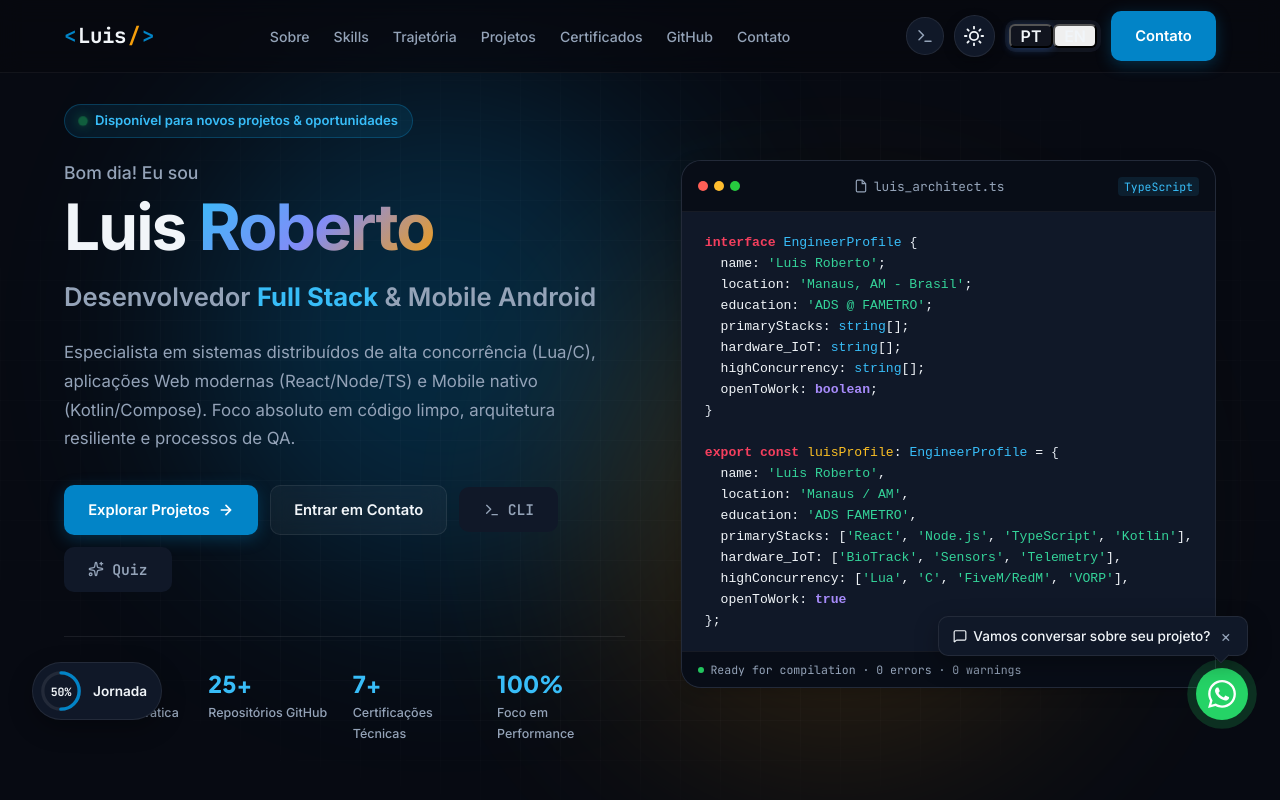
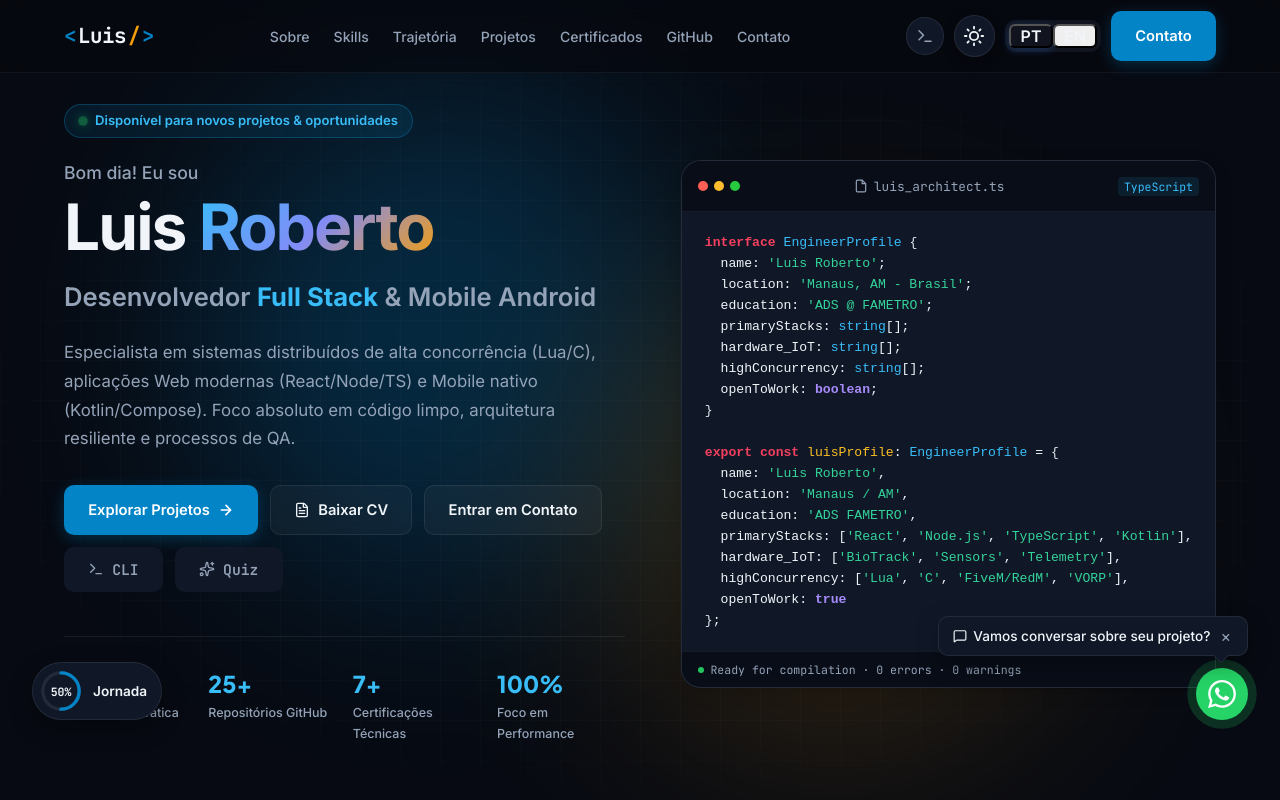
Before and after one commit to Psyducks2/Portifolio, a React (Vite) app: page / in a window 1280 px wide. Shown: the top 800 px of the page. Built offline with nearby package versions, Linux system fonts and the light colour scheme.

Commit message:
feat: add download link for updated resume in Hero component

```diff
--- a/src/components/Hero/Hero.jsx
+++ b/src/components/Hero/Hero.jsx
@@ -1,6 +1,6 @@
 import { useLanguage } from '../../contexts/LanguageContext'
 import { strings } from '../../i18n/strings'
-import { Sparkles, Terminal } from 'lucide-react'
+import { Sparkles, Terminal, FileText } from 'lucide-react'
 import './Hero.css'
 
 const Hero = ({ onOpenTerminal, onOpenQuiz }) => {
@@ -53,6 +53,15 @@ const Hero = ({ onOpenTerminal, onOpenQuiz }) => {
               <svg width="16" height="16" viewBox="0 0 24 24" fill="none" stroke="currentColor" strokeWidth="2.5" strokeLinecap="round" strokeLinejoin="round">
                 <path d="M5 12h14M12 5l7 7-7 7" />
               </svg>
+            </a>
+
+            <a
+              href="/curriculo.pdf"
+              download="Luis_Roberto_Curriculo.pdf"
+              className="btn btn-secondary"
+            >
+              <FileText size={16} />
+              <span>{t.hero.btnCV}</span>
             </a>
 
             <a href="#contact" className="btn btn-secondary">
```
Also changed, not shown: 1 other file (tests, documents, lock files or other folders).
